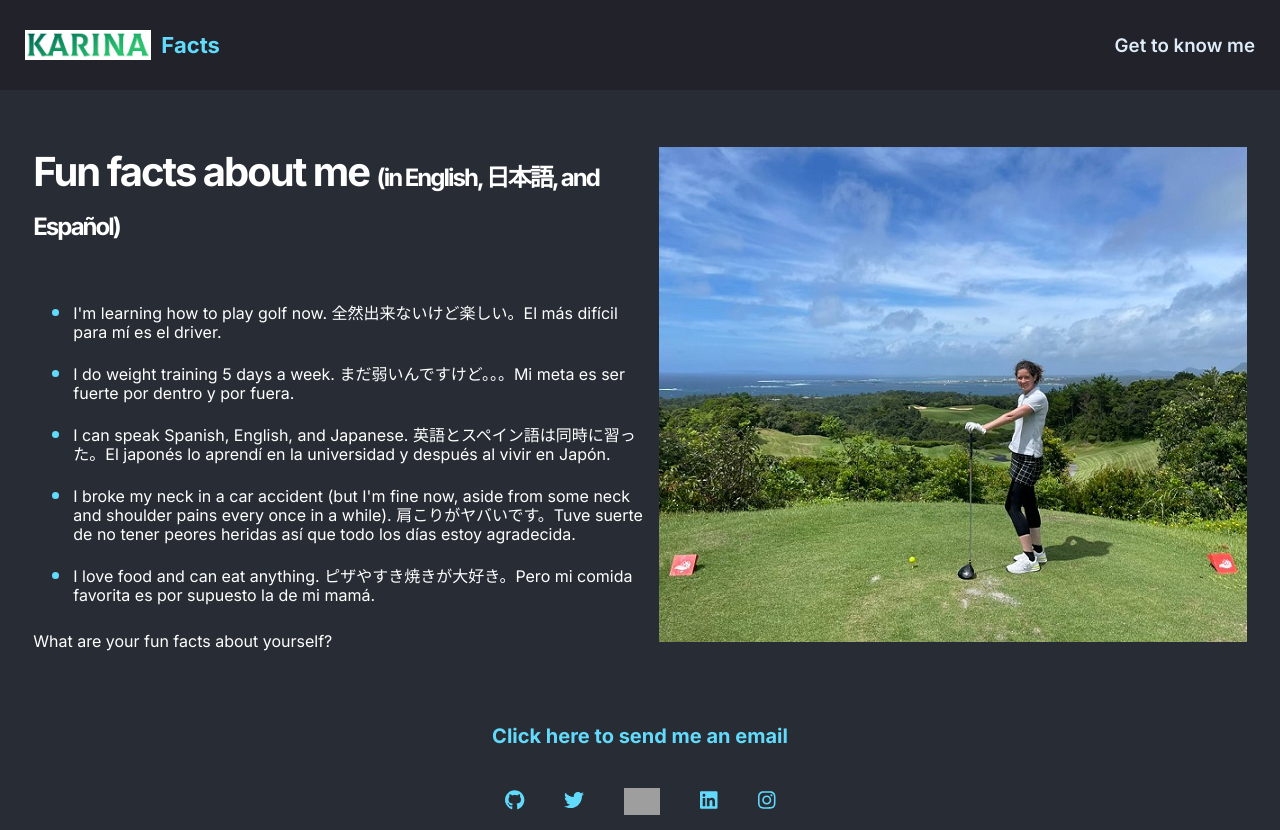
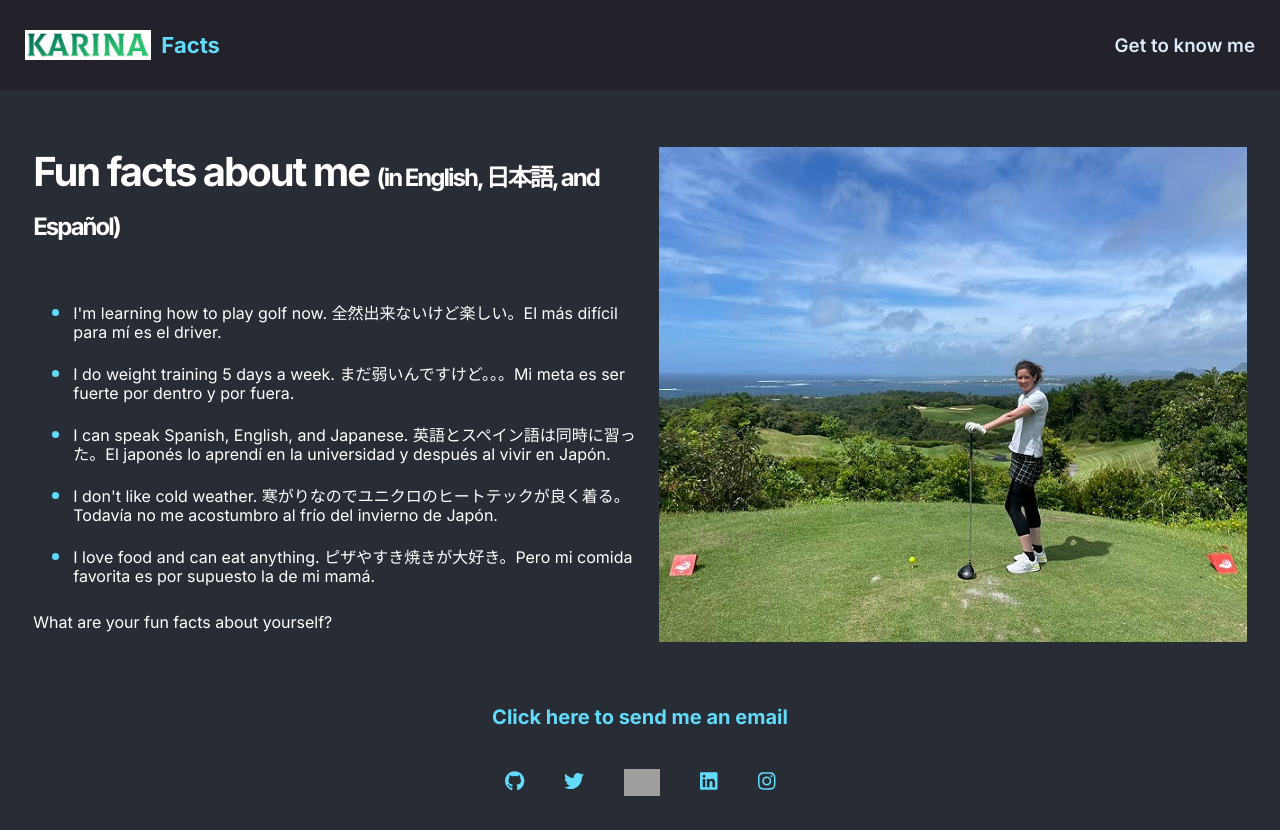
Before and after one commit to karina-42/AboutMeReactProject, a React (Vite) app: page / in a window 1280 px wide. Built offline with nearby package versions, Linux system fonts and the light colour scheme; grey boxes are pictures that could not be loaded.

Commit message:
Update fact

```diff
--- a/components/Main.jsx
+++ b/components/Main.jsx
@@ -18,9 +18,9 @@ export default function Main() {
                   <span lang="ja"> 英語とスペイン語は同時に習った。</span>
                   <span lang="es">El japonés lo aprendí en la universidad y después al vivir en Japón.</span>
                 </li>
-                <li className="main-list-item">I broke my neck in a car accident (but I'm fine now, aside from some neck and shoulder pains every once in a while).
-                  <span lang="ja"> 肩こりがヤバいです。</span>
-                  <span lang="es">Tuve suerte de no tener peores heridas así que todo los días estoy agradecida.</span>
+                <li className="main-list-item">I don't like cold weather.
+                  <span lang="ja"> 寒がりなのでユニクロのヒートテックが良く着る。</span>
+                  <span lang="es">Todavía no me acostumbro al frío del invierno de Japón.</span>
                 </li>
                 <li className="main-list-item">I love food and can eat anything.
                   <span lang="ja"> ピザやすき焼きが大好き。</span>
```
